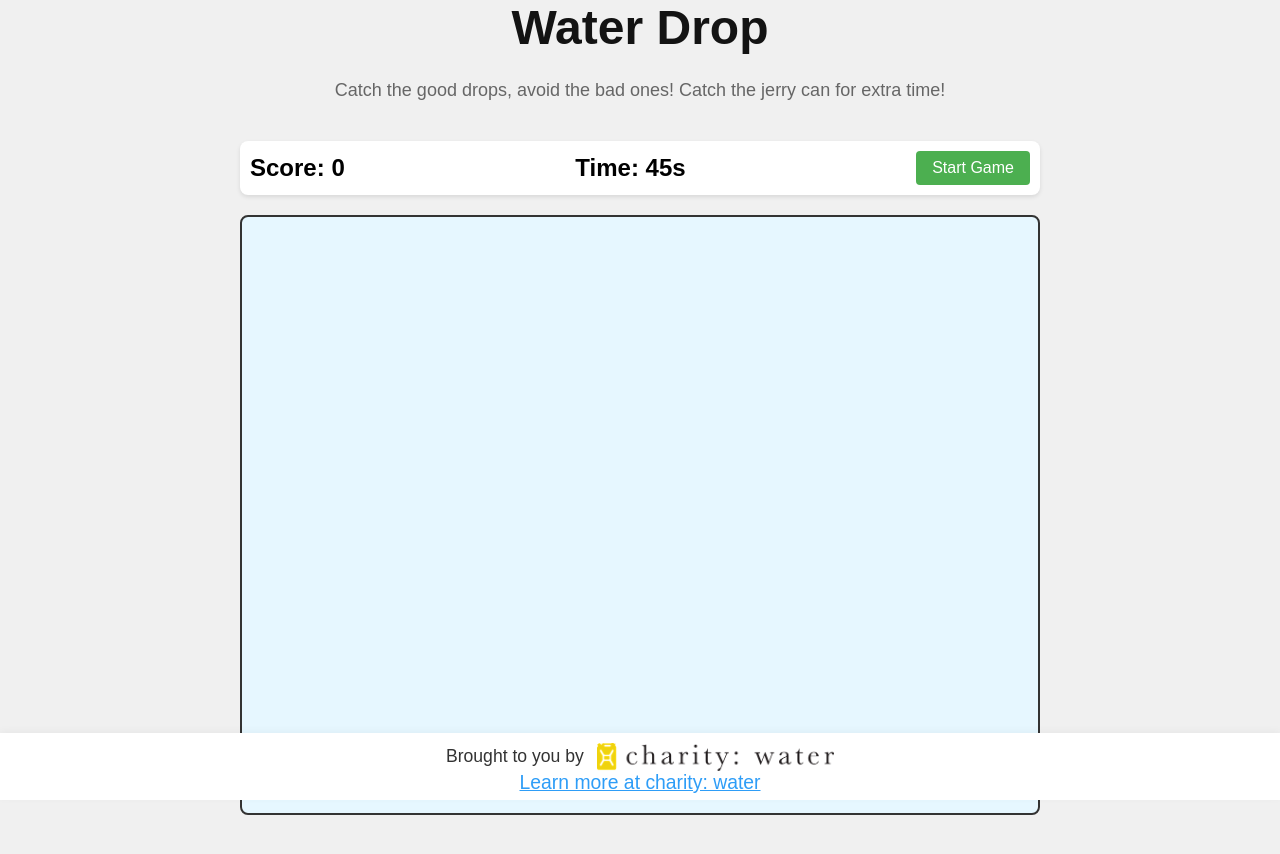
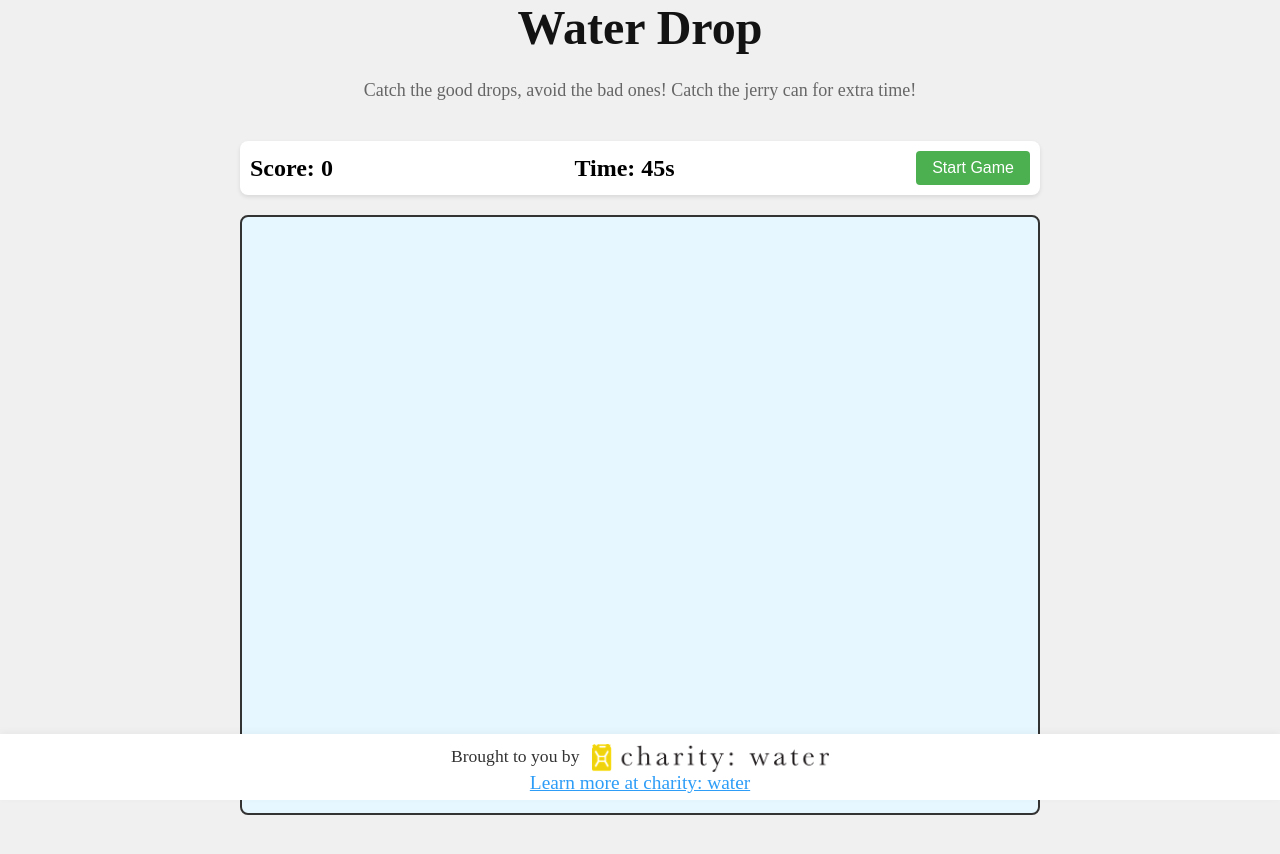
Before and after one commit to yhsraM/final-wtr-game, a plain HTML site: page index.html in a window 1280 px wide. Drawn offline with Linux system fonts and the light colour scheme.

Commit message:
last min stuff

```diff
--- a/styles.css
+++ b/styles.css
@@ -13,8 +13,7 @@ Secondary Colors:
 - Pink:       #F16061
 
 Fonts:
-- Proxima Nova
-- Avenir
+- New Times Roman
 
 */
 
@@ -30,7 +29,7 @@ body {
     align-items: center;
     min-height: 100vh;
     background-color: #f0f0f0;
-    font-family: Arial, sans-serif;
+    font-family: 'Times New Roman', Times, serif;
     padding-bottom: 48px;  /* Added padding to prevent content from being hidden behind the footer */
 }
 
```
